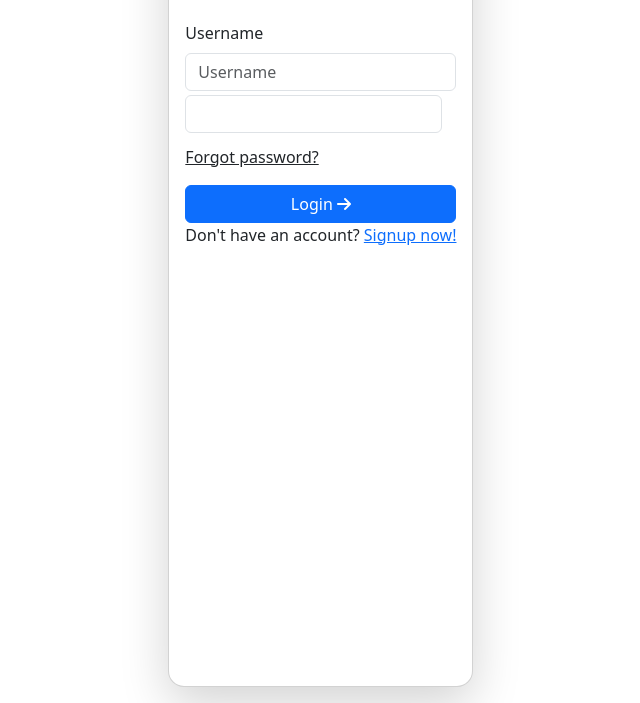
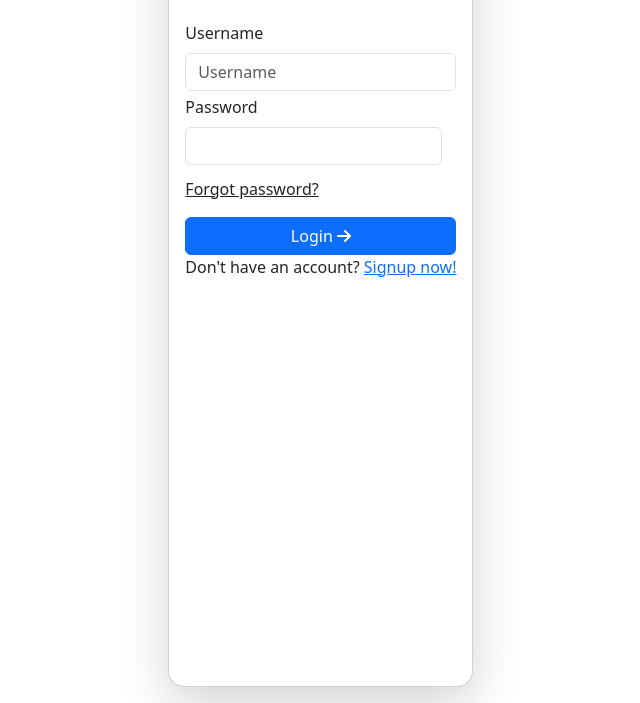
Before and after one commit to bannyalugu/banny, a plain HTML site: page index.html in a window 1280 px wide. Shown: the part 97-800 px from the top of the page, without its empty margins (317-957 px from the left). Drawn offline with nearby package versions, Linux system fonts and the light colour scheme.

Commit message:
index.html

```diff
--- a/index.html
+++ b/index.html
@@ -19,6 +19,7 @@
                     <div class="mb-1">
 
                 <label class="form-label">
+                  <label class="form-label"> Password</label>
 
                   <input class="form-control" type="Password">
                   </div>
```
